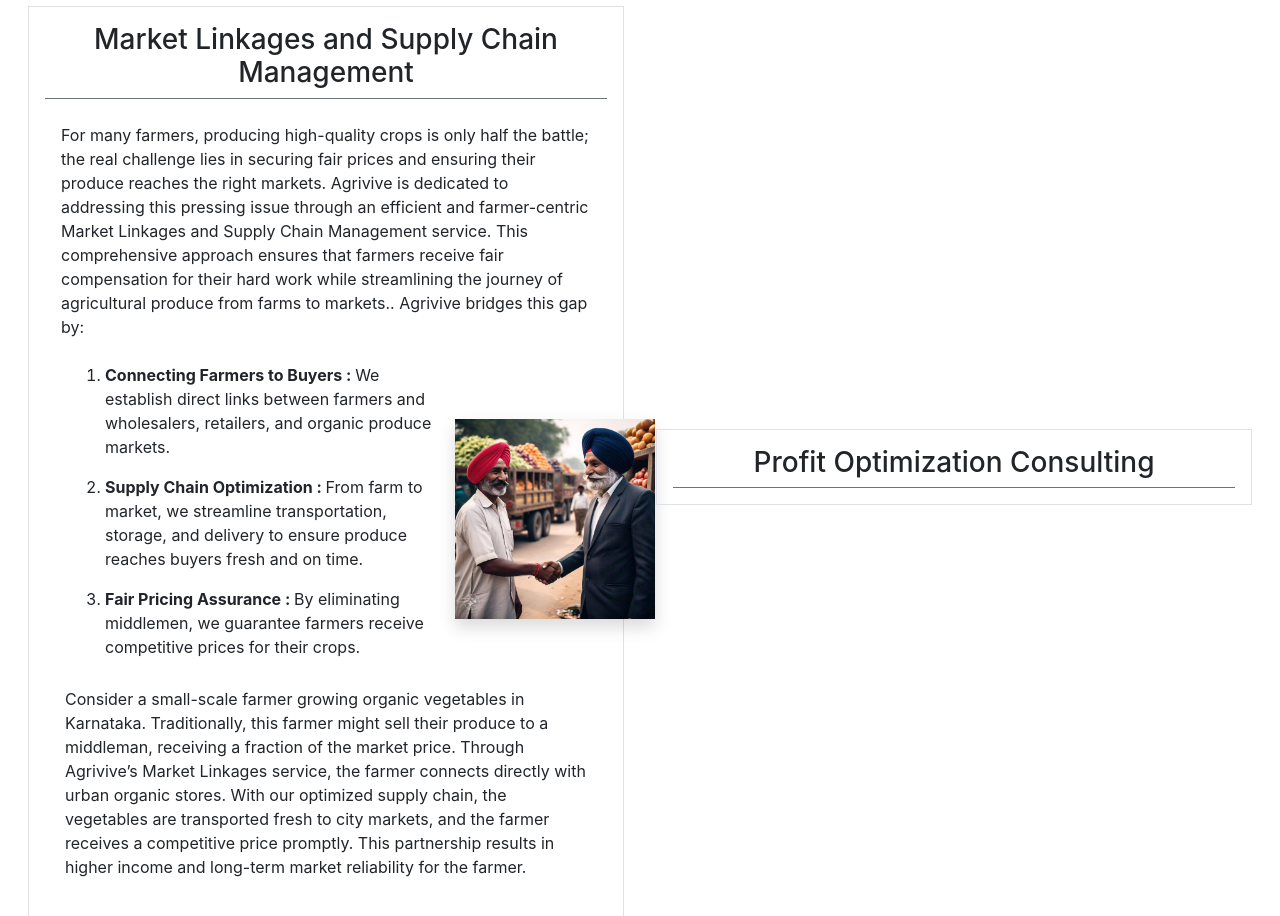
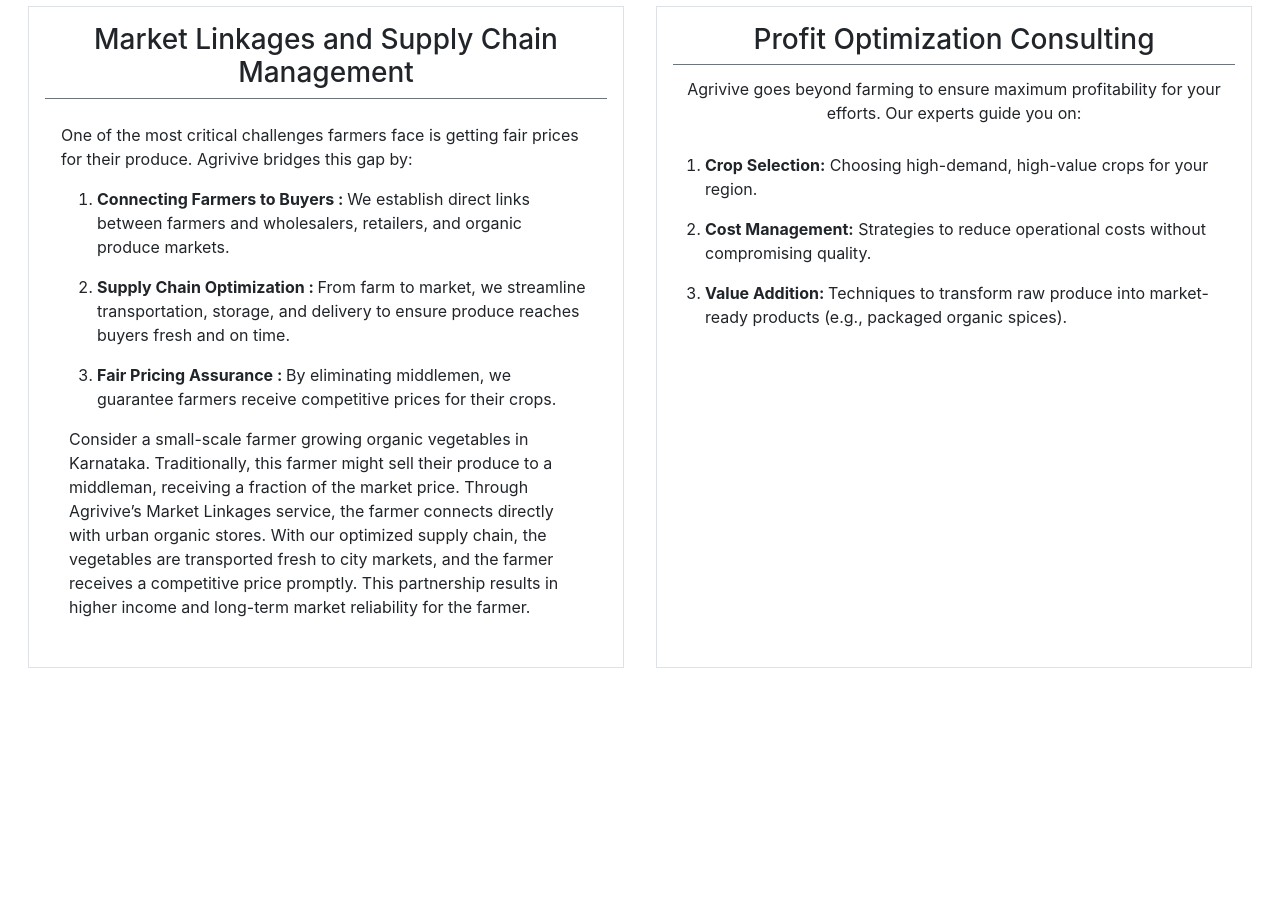
Before and after one commit to HariSirikonda/Agrivive, a React (Create React App) app: page /services in a window 1280 px wide. Shown: the part 3640-4556 px from the top of the page. After the commit the page ends 4324 px from the top, so only its background shows below. Built offline with nearby package versions, Linux system fonts and the light colour scheme.

Commit message:
Up to date dec 09

```diff
--- a/src/components/services.js
+++ b/src/components/services.js
@@ -204,17 +204,16 @@
                     <div className="m-2 mx-5 p-2 text-success border-bottom border-success">
                         <h1>Economical Services</h1>
                     </div>
-                    <div className="d-flex align-items-center justify-content-center">
+                    <div className="d-flex align-items-top justify-content-center ">
                         <div className="w-50 border m-3 p-2" >
                             <div className="m-2 border-bottom border-secondary">
                                 <h3>Market Linkages and Supply Chain Management</h3>
                             </div>
                             <div className="text-start m-3 p-2">
                                 <div>
-                                    <p>For many farmers, producing high-quality crops is only half the battle; the real challenge lies in securing fair prices and ensuring their produce reaches the right markets. Agrivive is dedicated to addressing this pressing issue through an efficient and farmer-centric Market Linkages and Supply Chain Management service. This comprehensive approach ensures that farmers receive fair compensation for their hard work while streamlining the journey of agricultural produce from farms to markets.. Agrivive bridges this gap by:</p>
+                                    <p>One of the most critical challenges farmers face is getting fair prices for their produce. Agrivive bridges this gap by:</p>
                                 </div>
-                                <div className="text-start d-flex align-items-center justify-content-center m-1 p-1">
-                                    <div className="m-1 w-75">
+                                <div className="m-1">
                                     <ol>
                                         <li>
                                             <p><b>Connecting Farmers to Buyers : </b> We establish direct links between farmers and wholesalers, retailers, and organic produce markets.</p>
@@ -227,19 +226,30 @@
                                         </li>
                                     </ol>
                                 </div>
-                                    <div className="w-25 align-items-center justify-content-center m-2 p-2">
-                                        <img src={FarmerShakingHands} alt="Show me" style={{width: '200px' , height: '200px'}} className="shadow"></img>
-                                    </div>
-                                </div>
-                                <div className="m-1">
+                                <div className="m-2">
                                     <p>Consider a small-scale farmer growing organic vegetables in Karnataka. Traditionally, this farmer might sell their produce to a middleman, receiving a fraction of the market price. Through Agrivive’s Market Linkages service, the farmer connects directly with urban organic stores. With our optimized supply chain, the vegetables are transported fresh to city markets, and the farmer receives a competitive price promptly. This partnership results in higher income and long-term market reliability for the farmer.</p>
                                 </div>
                             </div>
                         </div>
                         <div className="w-50 border m-3 p-2" >
                             <div className="m-2 border-bottom border-secondary">
-                                <h3>Profit Optimization Consulting
-                                </h3>
+                                <h3>Profit Optimization Consulting</h3>
+                            </div>
+                            <div className="m-1 p-1">
+                                <p>Agrivive goes beyond farming to ensure maximum profitability for your efforts. Our experts guide you on:</p>
+                            </div>
+                            <div className="m-1 p-1 text-start">
+                                <ol>
+                                    <li>
+                                        <p><b>Crop Selection:</b> Choosing high-demand, high-value crops for your region.</p>
+                                    </li>
+                                    <li>
+                                        <p><b>Cost Management:</b> Strategies to reduce operational costs without compromising quality.</p>
+                                    </li>
+                                    <li>
+                                        <p><b>Value Addition: </b>Techniques to transform raw produce into market-ready products (e.g., packaged organic spices).</p>
+                                    </li>
+                                </ol>
                             </div>
                         </div>
                     </div>
```
Lines whose indentation alone changed are shown as unchanged.
